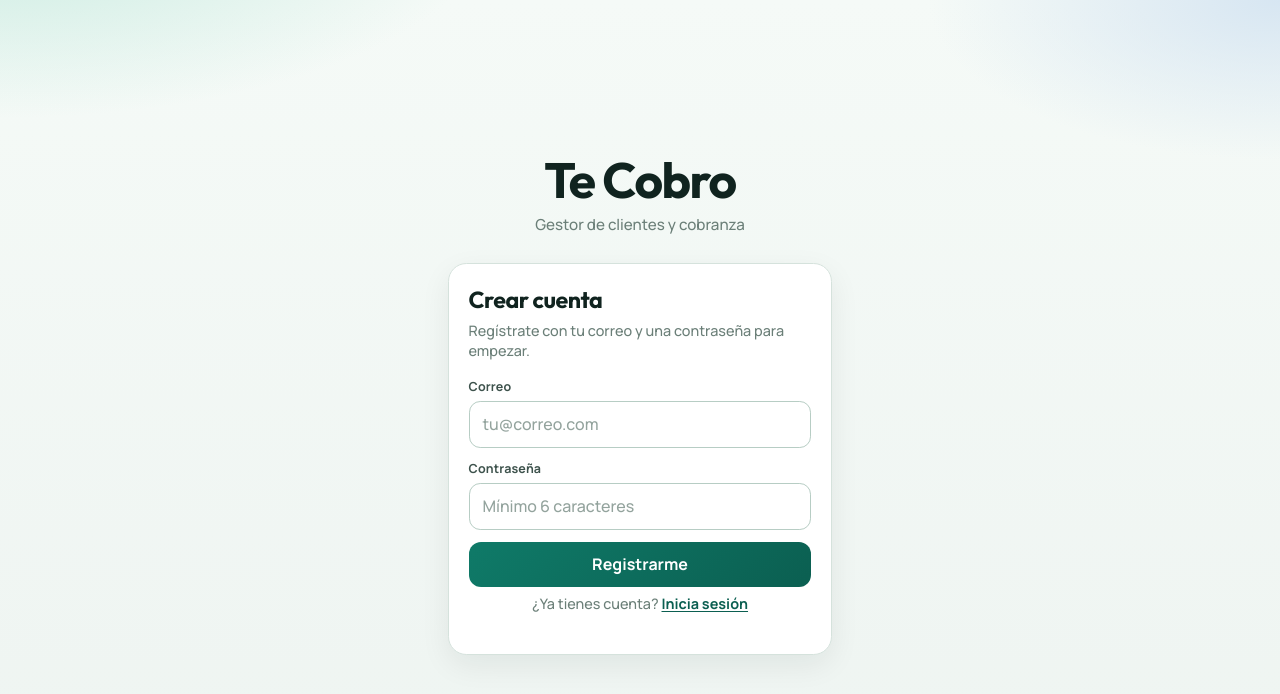
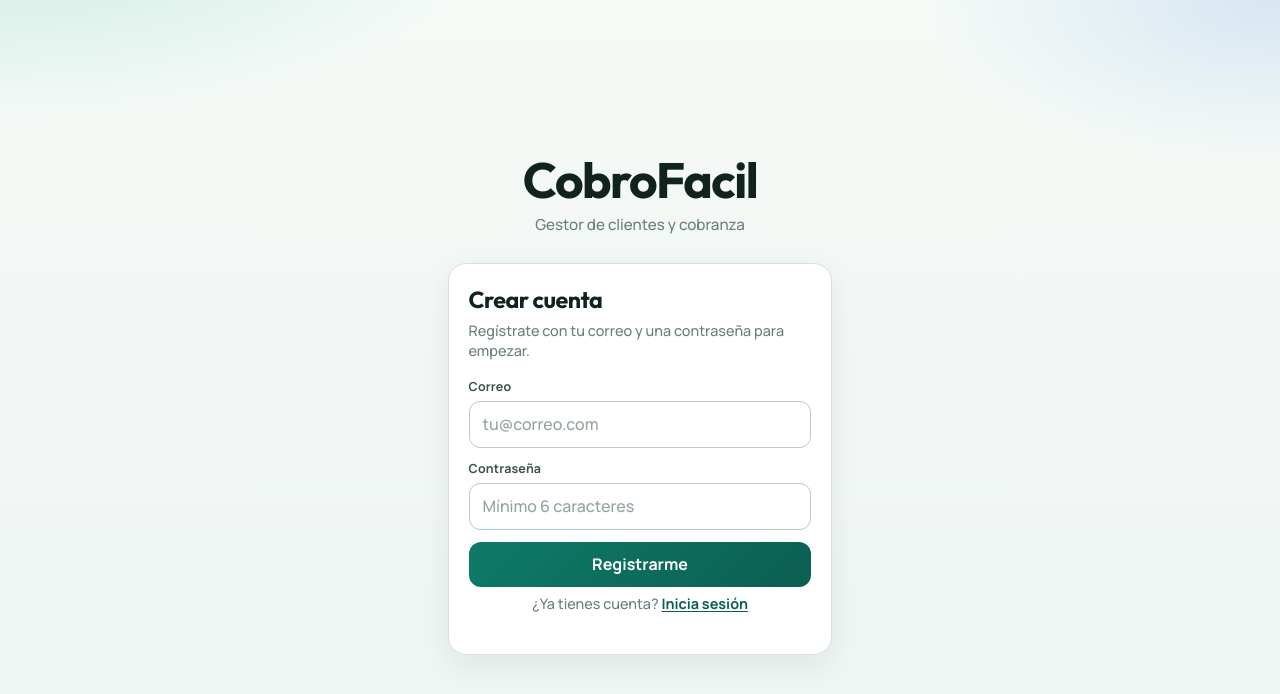
Before and after one commit to yeisserc/te-cobro-frontend, a React (Vite) app: page /login in a window 1280 px wide. Shown: the top 694 px of the page. Built offline with nearby package versions, Linux system fonts and the light colour scheme; no server answers.

Commit message:
Changed app name

```diff
--- a/index.html
+++ b/index.html
@@ -5,8 +5,8 @@
     <link rel="icon" type="image/svg+xml" href="/favicon.svg" />
     <meta name="viewport" content="width=device-width, initial-scale=1.0, viewport-fit=cover" />
     <meta name="theme-color" content="#0f7a68" />
-    <meta name="description" content="Te Cobro — gestor de clientes y cobranza" />
-    <title>Te Cobro</title>
+    <meta name="description" content="CobroFacil — gestor de clientes y cobranza" />
+    <title>CobroFacil</title>
   </head>
   <body>
     <div id="root"></div>
--- a/src/components/layout/AppLayout.jsx
+++ b/src/components/layout/AppLayout.jsx
@@ -2,6 +2,7 @@ import { Navigate, Outlet, useLocation } from 'react-router-dom'
 import { useAuth } from '../../context/AuthContext'
 import { useAppData } from '../../context/AppDataContext'
 import { money } from '../../lib/format'
+import { APP_NAME } from '../../lib/constants'
 import {
   ROUTES,
   isClientHistoryRoute,
@@ -104,7 +105,7 @@ function AppLayout() {
       <main className="app-shell">
         <header className="header">
           <div className="header-brand">
-            <p className="brand-mark">Te Cobro</p>
+            <p className="brand-mark">{APP_NAME}</p>
             <p className="brand-tagline">Gestor de clientes y cobranza</p>
           </div>
 
--- a/src/lib/constants.js
+++ b/src/lib/constants.js
@@ -1,6 +1,7 @@
 export const API_URL = import.meta.env.VITE_API_URL
 
-export const SESSION_KEY = 'te-cobro-user'
+export const SESSION_KEY = 'cobrofacil-user'
+export const APP_NAME = 'CobroFacil'
 
 export const PHONE_CODES = ['0412', '0414', '0416', '0422', '0424', '0426']
 
--- a/src/pages/LoginPage.jsx
+++ b/src/pages/LoginPage.jsx
@@ -2,6 +2,7 @@ import { useState } from 'react'
 import { Navigate } from 'react-router-dom'
 import { useAuth } from '../context/AuthContext'
 import { apiRequest } from '../lib/api'
+import { APP_NAME } from '../lib/constants'
 import { ROUTES } from '../lib/routes'
 import { ErrorBanner } from '../components/ui/Banners'
 
@@ -45,7 +46,7 @@ export default function LoginPage() {
     <div className="app-root auth-root">
       <main className="auth-shell">
         <div className="auth-brand">
-          <p className="brand-mark">Te Cobro</p>
+          <p className="brand-mark">{APP_NAME}</p>
           <p className="brand-tagline">Gestor de clientes y cobranza</p>
         </div>
 
```
